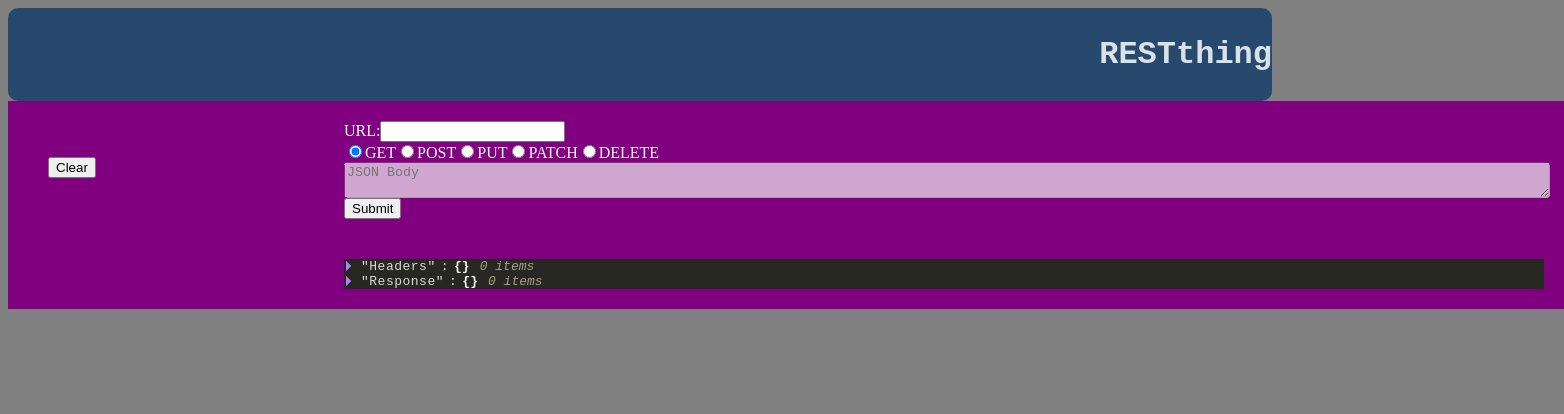
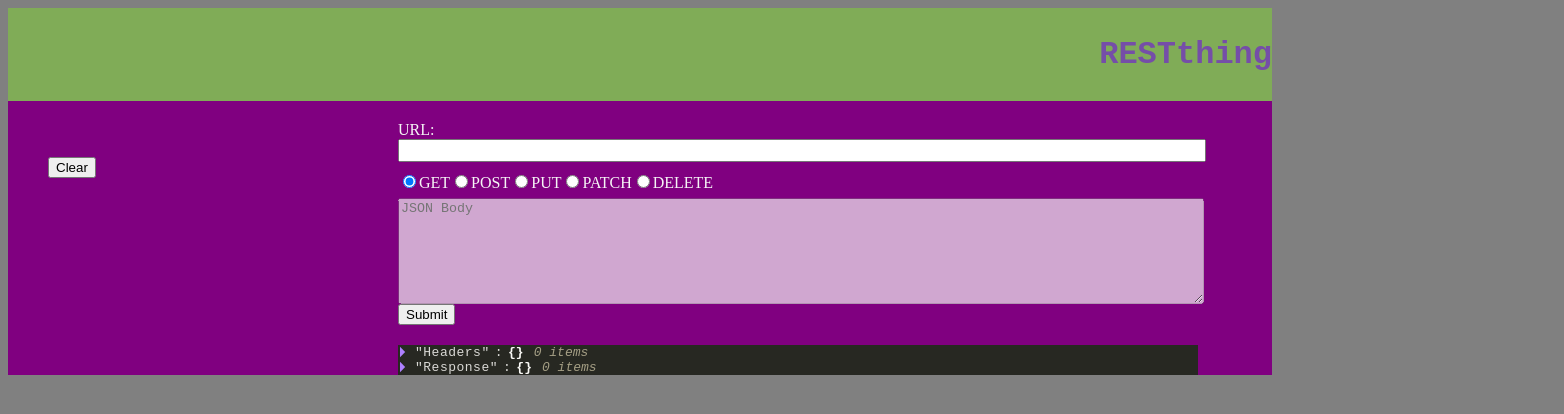
Before and after one commit to mikeymasonic/29-RESTy, a React app: page / in a window 1280 px wide. Shown: the top 414 px of the page, 1564 px wide, since content can reach past the window. Built offline with nearby package versions, Linux system fonts and the light colour scheme.

Commit message:
added useEffect to FormControl

```diff
--- a/src/components/Display/Display.css
+++ b/src/components/Display/Display.css
@@ -1,7 +1,7 @@
 .Display {
   margin: auto;
-  width: 75rem;
+  width: 50rem;
   background-color: purple;
   color: whitesmoke;
-  padding: 20px;
+  /* padding: 20px; */
 }
--- a/src/components/Form/Form.css
+++ b/src/components/Form/Form.css
@@ -1,9 +1,15 @@
 .Form {
   margin: auto;
-  width: 75rem;
+  width: 50rem;
   background-color: purple;
   color: whitesmoke;
   padding: 20px;
+
+  input[type=text] {
+    font-size: 15px;
+    width: 100%;
+    margin-bottom: 10px;
+  }
 }
 
 h3 {
@@ -19,4 +25,9 @@ textarea {
   display: block;
   margin: auto;
   width: 100%;
+  height: 100px;
 }
+
+input[type=radio] {
+  margin-bottom: 10px;
+}
--- a/src/components/Header/Header.css
+++ b/src/components/Header/Header.css
@@ -1,8 +1,7 @@
 .Header {
-  background-color: #27496d;
-  border-radius: 10px;
+  background-color: #80ac57;
   font-family: monospace;
-  color: #dae1e7;
+  color: #754ea8;
   text-align: right;
   width: 100%;
   padding-top: 20px;
```
